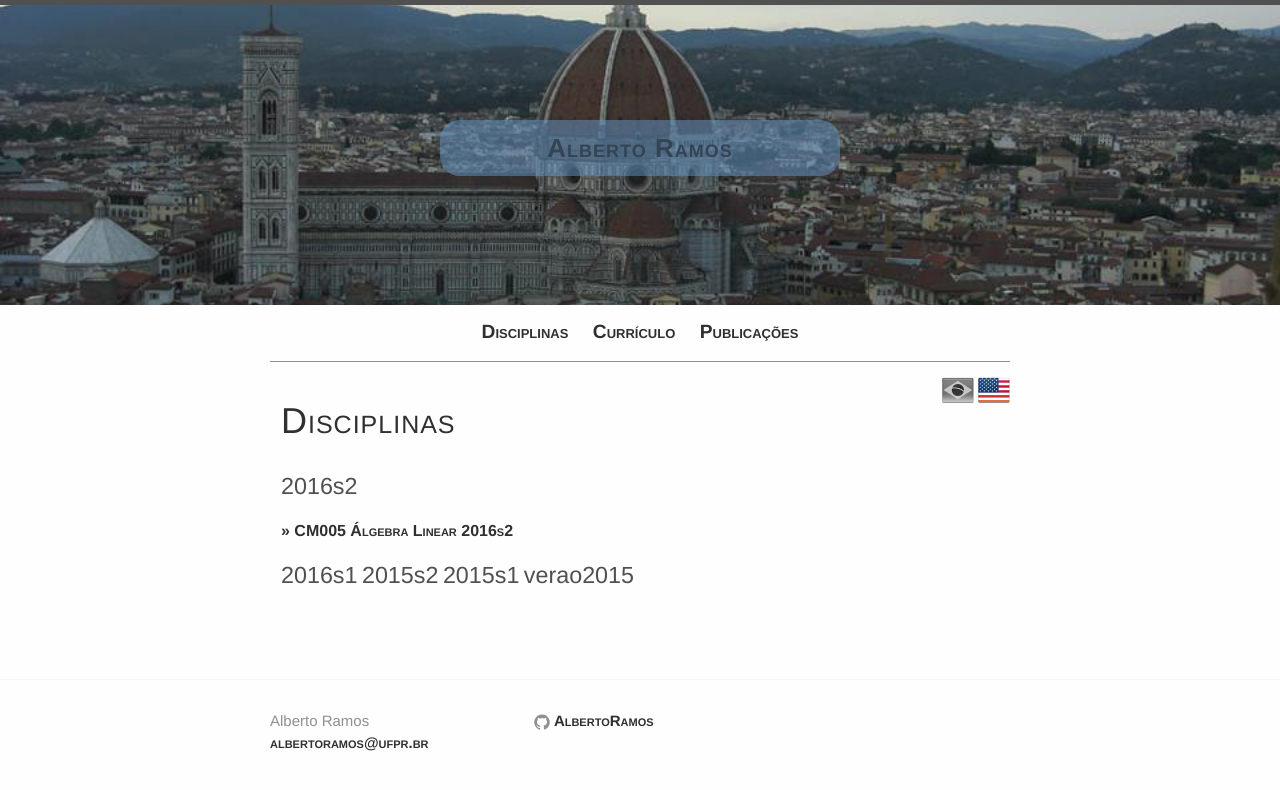
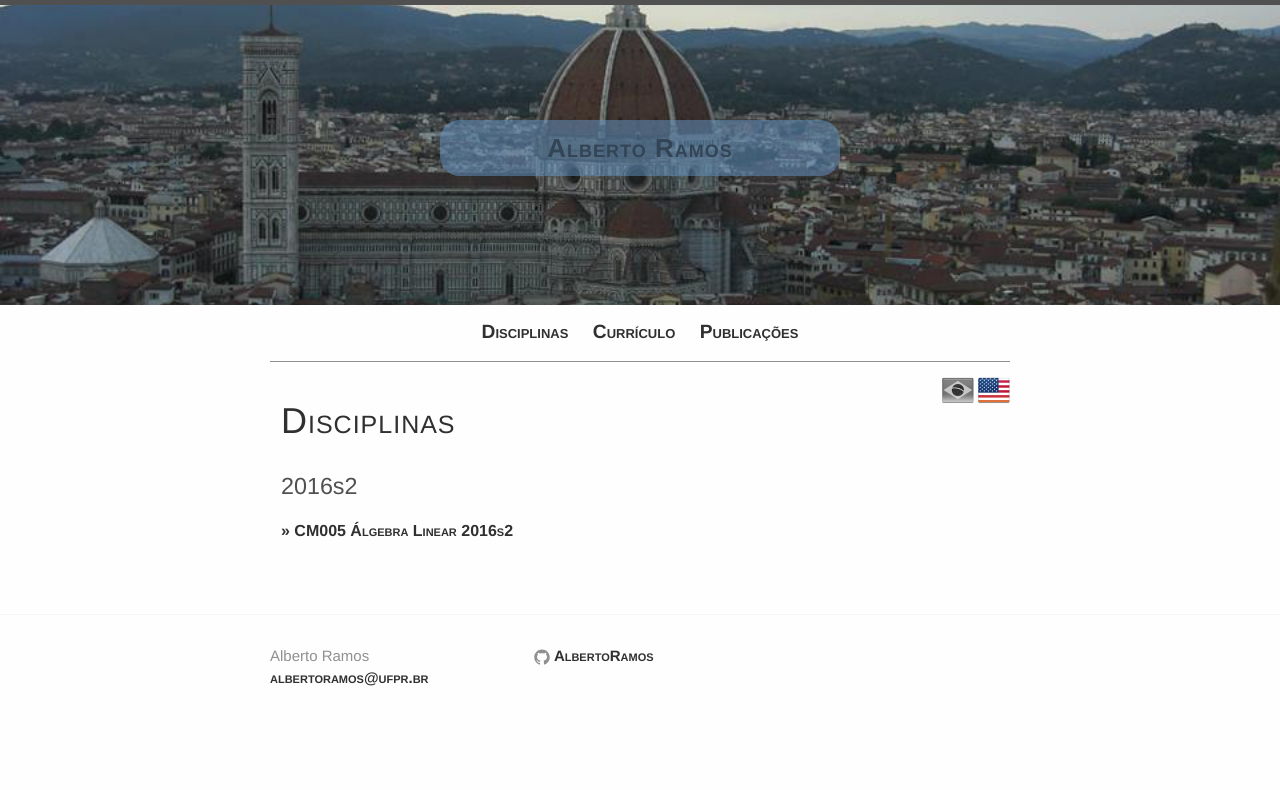
Before and after one commit to abelsiqueira/abelsiqueira.github.io-old, a Jekyll site: the page built from teaching.br.md, in a window 1280 px wide. Shown: the top 790 px of the page. Built offline with Jekyll 4.4.1, drawn with Linux system fonts in a browser that asks for light colours.

Commit message:
Update teaching.br.md

```diff
--- a/teaching.br.md
+++ b/teaching.br.md
@@ -5,10 +5,6 @@ lang:       br
 key:        teaching
 years:
   - 2016s2
-  - 2016s1
-  - 2015s2
-  - 2015s1
-  - verao2015
 order:      1
 permalink:  /br/teaching/
 ---
```
